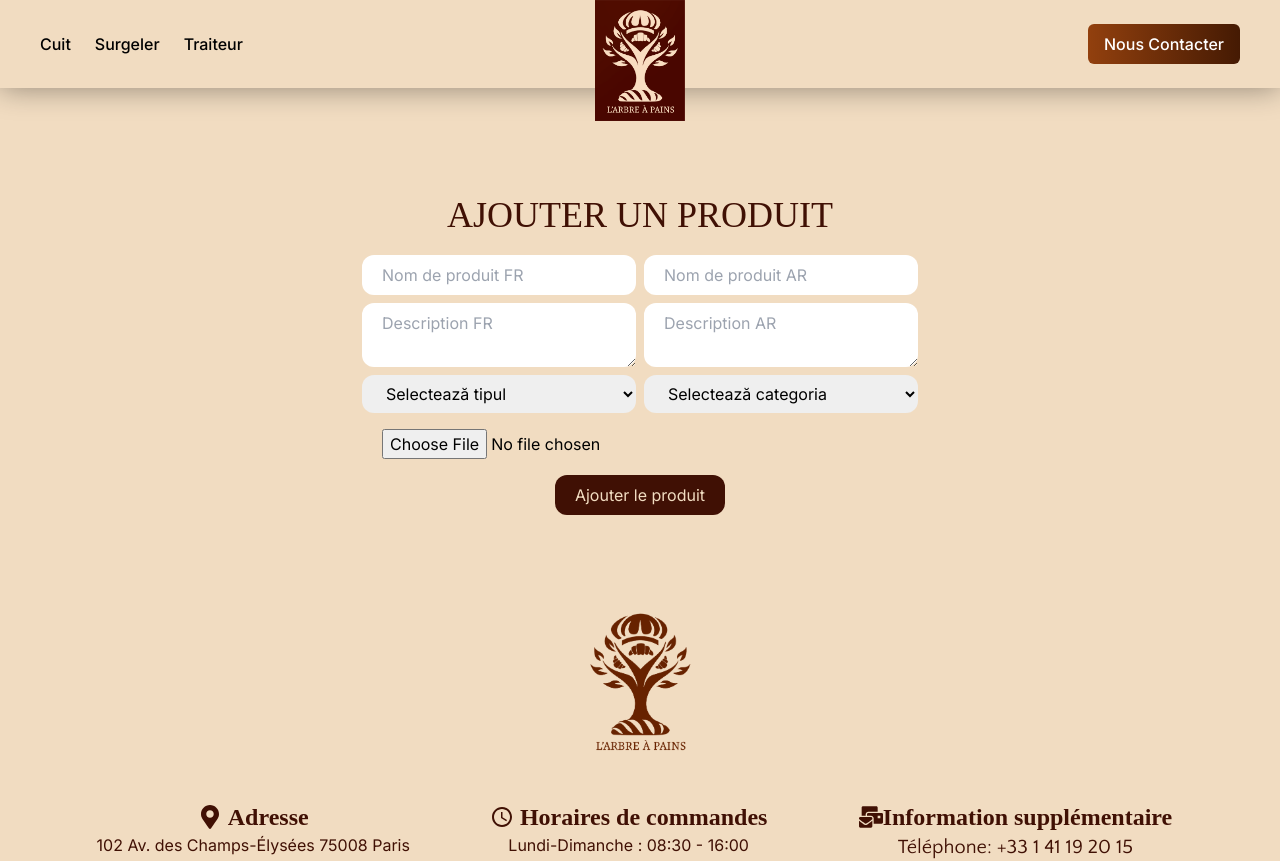
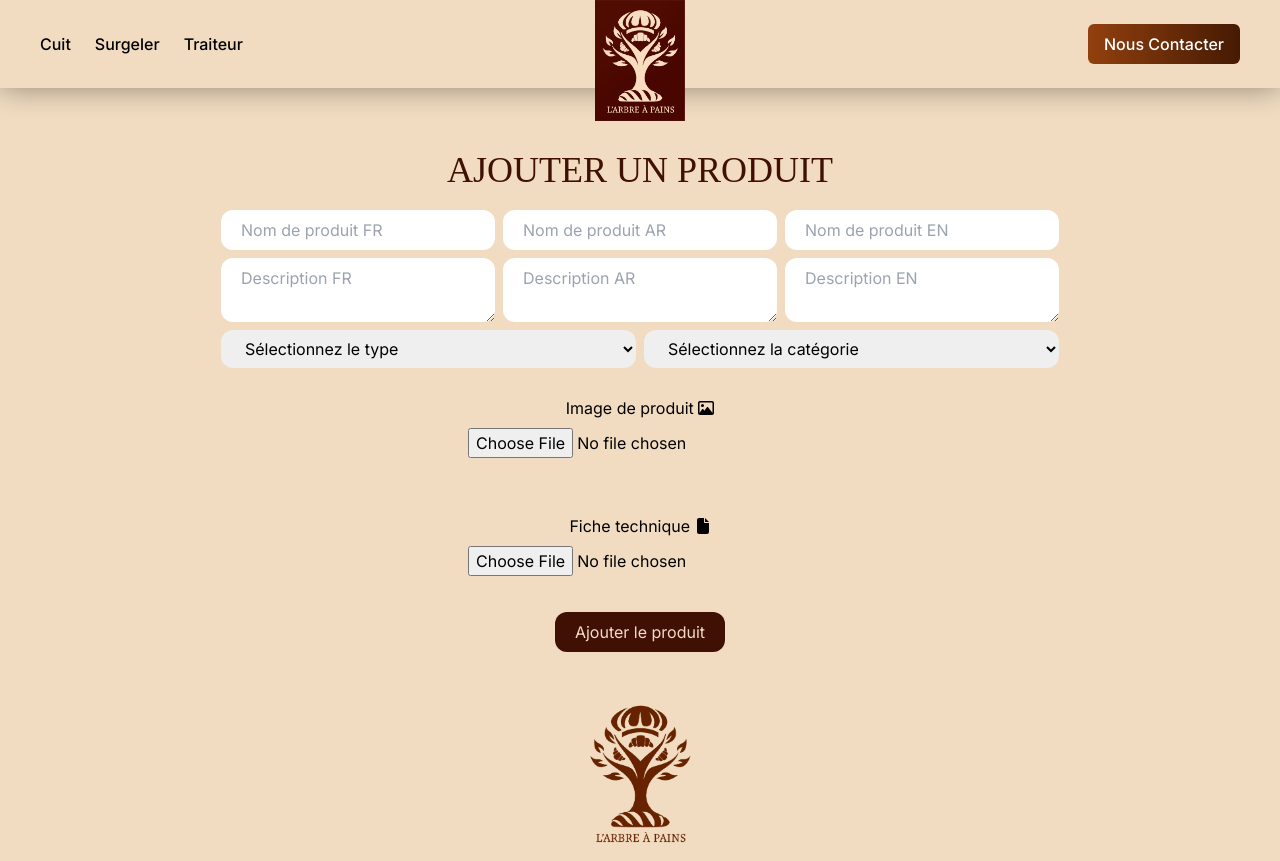
Before and after one commit to vkucode/larbrenext, a Next.js app: page /admin/dashboard/add in a window 1280 px wide. Shown: the top 861 px of the page. Built offline with nearby package versions, Linux system fonts and the light colour scheme; a web font is replaced by a local one.

Commit message:
update on product admin

```diff
--- a/app/admin/dashboard/add/page.jsx
+++ b/app/admin/dashboard/add/page.jsx
@@ -2,15 +2,19 @@
 import { useState } from 'react';
 import { useRouter } from 'next/navigation';
 import styles from '../general.module.scss';
+import { FaRegImage, FaFile  } from "react-icons/fa6";
 
 export default function AddProduct() {
   const [nume_ar, setNumeAr] = useState('');
+  const [nume_en, setNumeEn] = useState('');
   const [nume, setNumeFR] = useState('');
   const [descriere_ar, setDescriereAR] = useState('');
+  const [descriere_en, setDescriereEn] = useState('');
   const [descriere, setDescriereFR] = useState('');
   const [tip, setTip] = useState('');
   const [categorie, setCategorie] = useState('');
   const [imagine, setImagine] = useState(null);
+  const [fiche, setFiche] = useState(null);
   const [message, setMessage] = useState('');
   const router = useRouter();
 
@@ -23,19 +27,22 @@ export default function AddProduct() {
   const handleSubmit = async (e) => {
     e.preventDefault();
 
-    if (!nume_ar || !nume || !descriere_ar || !descriere || !tip || !categorie || !imagine) {
-      setMessage('Toate câmpurile trebuie completate.');
+    if (!nume_ar || !nume || !nume_en || !descriere_ar || !descriere_en || !descriere || !tip || !categorie || !imagine || !fiche) {
+      setMessage('Tous les champs doivent être remplis.');
       return;
     }
 
     const formData = new FormData();
     formData.append('nume_ar', nume_ar);
+    formData.append('nume_en', nume_en);
     formData.append('nume', nume);
     formData.append('descriere_ar', descriere_ar);
+    formData.append('descriere_en', descriere_en);
     formData.append('descriere', descriere);
     formData.append('tip', tip);
     formData.append('categorie', categorie);
     formData.append('imagine', imagine);
+    formData.append('fiche', fiche);
 
     try {
       const response = await fetch('https://larbreapains.fr/api/products', {
@@ -73,7 +80,15 @@ export default function AddProduct() {
             onChange={(e) => setNumeAr(e.target.value)}
             required
           />
+          <input
+            type="text"
+            placeholder="Nom de produit EN"
+            value={nume_en}
+            onChange={(e) => setNumeEn(e.target.value)}
+            required
+          />
         </div>
+
         <div>
           <textarea
             placeholder="Description FR"
@@ -87,27 +102,49 @@ export default function AddProduct() {
             onChange={(e) => setDescriereAR(e.target.value)}
             required
           />
+          <textarea
+            placeholder="Description EN"
+            value={descriere_en}
+            onChange={(e) => setDescriereEn(e.target.value)}
+            required
+          />
         </div>
         <div>
           <select name="type" id="type" required value={tip} onChange={(e) => setTip(e.target.value)}>
-            <option value="">Selectează tipul</option>
+            <option value="">Sélectionnez le type</option>
             <option value="Cuit">Cuit</option>
             <option value="Surgeler">Surgeler</option>
             <option value="Traiteur">Traiteur</option>
           </select>
           <select name="categorie" id="categorie" required value={categorie} onChange={(e) => setCategorie(e.target.value)}>
-            <option value="">Selectează categoria</option>
+            <option value="">Sélectionnez la catégorie</option>
             {tip && categories[tip].map((cat) => (
               <option key={cat} value={cat}>{cat}</option>
             ))}
           </select>
         </div>
+        <section className='flex flex-col justify-center items-center mt-5 mb-5'>
+          <label htmlFor='#imageProd' className='flex flex-row justify-center items-center'>Image de produit&nbsp;<FaRegImage /></label>
           <input
+            id='imageProd'
             type="file"
             placeholder="Image de produit"
             onChange={(e) => setImagine(e.target.files[0])}
             required
           />
+        </section>
+        <section className='flex flex-col justify-center items-center mt-5 mb-5'>
+          <label htmlFor='#imageProd' className='flex flex-row justify-center items-center'>Fiche technique&nbsp;<FaFile /></label>
+          <input
+            id='ficheProd'
+            type="file"
+            placeholder="Fiche de produit"
+            onChange={(e) => setFiche(e.target.files[0])}
+            required
+          />
+        </section>
+
+
         <button type="submit">Ajouter le produit</button>
         {message && <p className={styles.message}>{message}</p>}
       </form>
--- a/pages/api/products.js
+++ b/pages/api/products.js
@@ -47,17 +47,30 @@ export default async function handler(req, res) {
         return res.status(500).json({ message: err.message });
       }
 
-      const { nume_ar, nume, descriere_ar, descriere, tip, categorie } = fields;
+      const {
+        nume_ar,
+        nume_en,
+        nume,
+        descriere_ar,
+        descriere_en,
+        descriere,
+        tip,
+        categorie,
+      } = fields;
       const imagine = files.imagine ? path.basename(files.imagine.path) : null;
+      const fiche = files.fiche ? path.basename(files.fiche.path) : null;
 
       if (
         !nume_ar ||
+        !nume_en ||
         !nume ||
         !descriere_ar ||
+        !descriere_en ||
         !descriere ||
         !tip ||
         !categorie ||
-        !imagine
+        !imagine ||
+        !fiche
       ) {
         return res
           .status(400)
@@ -66,15 +79,18 @@ export default async function handler(req, res) {
 
       try {
         const query =
-          "INSERT INTO produits (nume_produs_ar, nume_produs, descriere_produs_ar, descriere_produs, tip_produs, categoria_produs, imagine_produs) VALUES (?, ?, ?, ?, ?, ?, ?)";
+          "INSERT INTO produits (nume_produs_ar, nume_produs_en, nume_produs, descriere_produs_ar, descriere_produs_en, descriere_produs, tip_produs, categoria_produs, imagine_produs, fiche_tech) VALUES (?, ?, ?, ?, ?, ?, ?, ?, ?, ?)";
         await dbconnection.execute(query, [
           nume_ar,
+          nume_en,
           nume,
           descriere_ar,
+          descriere_en,
           descriere,
           tip,
           categorie,
           imagine,
+          fiche,
         ]);
         res.status(201).json({ message: "Product added" });
       } catch (error) {
@@ -91,18 +107,31 @@ export default async function handler(req, res) {
         return res.status(500).json({ message: err.message });
       }
 
-      const { id, nume_ar, nume, descriere_ar, descriere, tip, categorie } =
-        fields;
+      const {
+        id,
+        nume_ar,
+        nume_en,
+        nume,
+        descriere_ar,
+        descriere_en,
+        descriere,
+        tip,
+        categorie,
+      } = fields;
       const imagine = files.imagine ? path.basename(files.imagine.path) : null;
+      const fiche = files.fiche ? path.basename(files.fiche.path) : null;
 
       if (
-        !id ||
         !nume_ar ||
+        !nume_en ||
         !nume ||
         !descriere_ar ||
+        !descriere_en ||
         !descriere ||
         !tip ||
-        !categorie
+        !categorie ||
+        !imagine ||
+        !fiche
       ) {
         return res
           .status(400)
@@ -111,16 +140,18 @@ export default async function handler(req, res) {
 
       try {
         const query =
-          "UPDATE produits SET nume_produs_ar = ?, nume_produs = ?, descriere_produs_ar = ?, descriere_produs = ?, tip_produs = ?, categoria_produs = ?, imagine_produs = ? WHERE id = ?";
+          "UPDATE produits SET nume_produs_ar = ?, nume_produs_en = ?, nume_produs = ?, descriere_produs_ar = ?, descriere_produs_en = ?, descriere_produs = ?, tip_produs = ?, categoria_produs = ?, imagine_produs = ?, fiche_tech = ? WHERE id = ?";
         await dbconnection.execute(query, [
           nume_ar,
+          nume_en,
           nume,
           descriere_ar,
+          descriere_en,
           descriere,
           tip,
           categorie,
           imagine,
-          id,
+          fiche,
         ]);
         res.status(200).json({ message: "Product updated" });
       } catch (error) {
```
Lines whose indentation alone changed are shown as unchanged.
